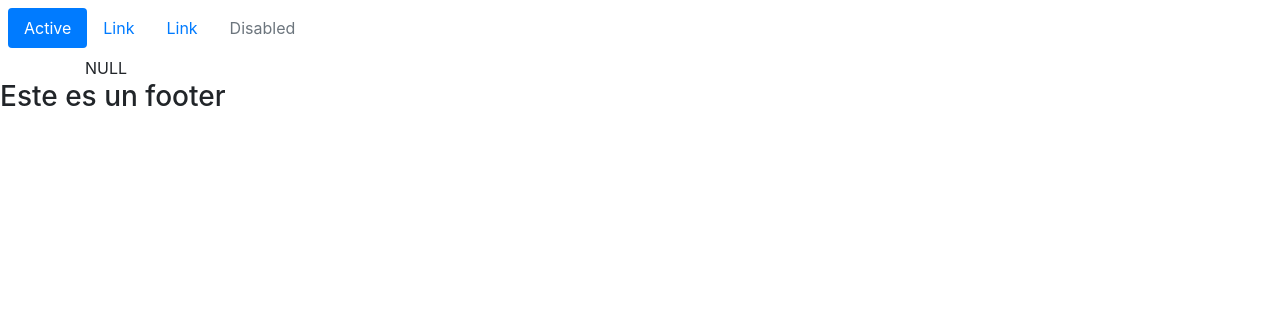
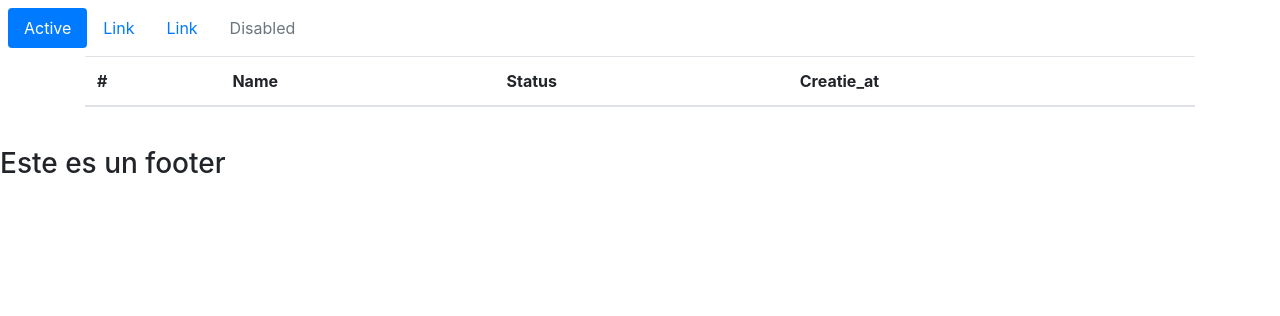
Before and after one commit to erickjosue8916/tpi, a PHP site: the page made by objects/views/tasks/taskList.php in a window 1280 px wide. Shown: the top 316 px of the page. Run offline with PHP 8.4, Linux system fonts and the light colour scheme; the template is opened without the code that fills it: most values are stand-ins (such as "Sample title", 1, 10 or a date in 2020); data that the repository does not hold is empty; some libraries are stand-ins or nearby versions.

Commit message:
feet: (tasklist) show results in a table

```diff
--- a/objects/views/tasks/taskList.php
+++ b/objects/views/tasks/taskList.php
@@ -1,3 +1,24 @@
+<table class="table">
+  <thead>
+    <tr>
+      <th scope="col">#</th>
+      <th scope="col">Name</th>
+      <th scope="col">Status</th>
+      <th scope="col">Creatie_at</th>
+    </tr>
+  </thead>
+  <tbody>
 <?php
-
-var_dump($tasks);
+    for ($i=0; $i < count($tasks); $i++) {
+     ?>
+      <tr>
+        <td><?=$tasks[$i]->id?></td>
+        <td><?=$tasks[$i]->name?></td>
+        <td><?=$tasks[$i]->status?></td>
+        <td><?=$tasks[$i]->create_at?></td>
+      </tr>
+     <?php
+    }
+?>
+  </tbody>
+</table>
```
